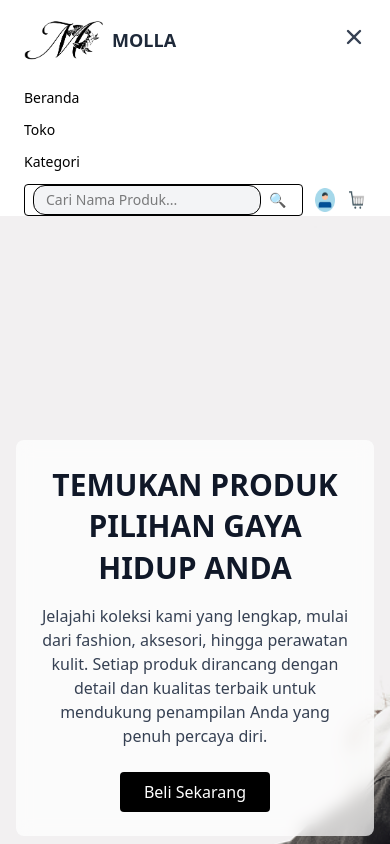
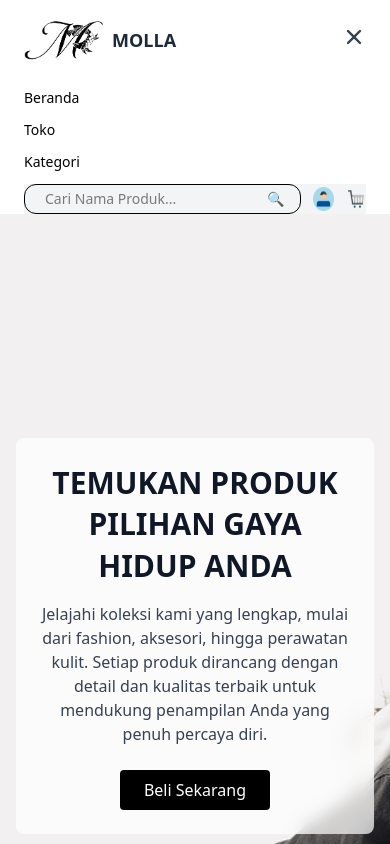
Before and after one commit to Aditya-Setyo/mola-web, a React (Vite) app in the folder frontend/: page / in a window 390 px wide. Both pictures are taken after a click on the button 354 px from the left and 37 px from the top of the page. Shown: the top 844 px of the page. Built offline with nearby package versions, Linux system fonts and the light colour scheme; no server answers; a web font is replaced by a local one.

Commit message:
satu lagi

```diff
--- a/frontend/src/components/navbar.jsx
+++ b/frontend/src/components/navbar.jsx
@@ -146,13 +146,13 @@ const Navbar = () => {
             </div>
           )}
 
-          <div className="flex items-center mt-2 space-x-3">
-            <div className="flex items-center border rounded px-2">
+          <div className="flex items-center mt-2 space-x-3 bg-gray-100 ounded-xl">
+            <div className="flex items-center border rounded-xl bg-gray-100 px-2">
               <input
                 type="text"
                 value={searchQuery}
                 onChange={(e) => setSearchQuery(e.target.value)}
-                className="border rounded-xl px-3 py-1 text-sm bg-gray-100 flex-1 "
+                className="px-3 py-1 text-sm flex-1 "
                 placeholder="Cari Nama Produk..."
                 onKeyDown={(e) => {
                   if (e.key === "Enter") handleSearch();
```
